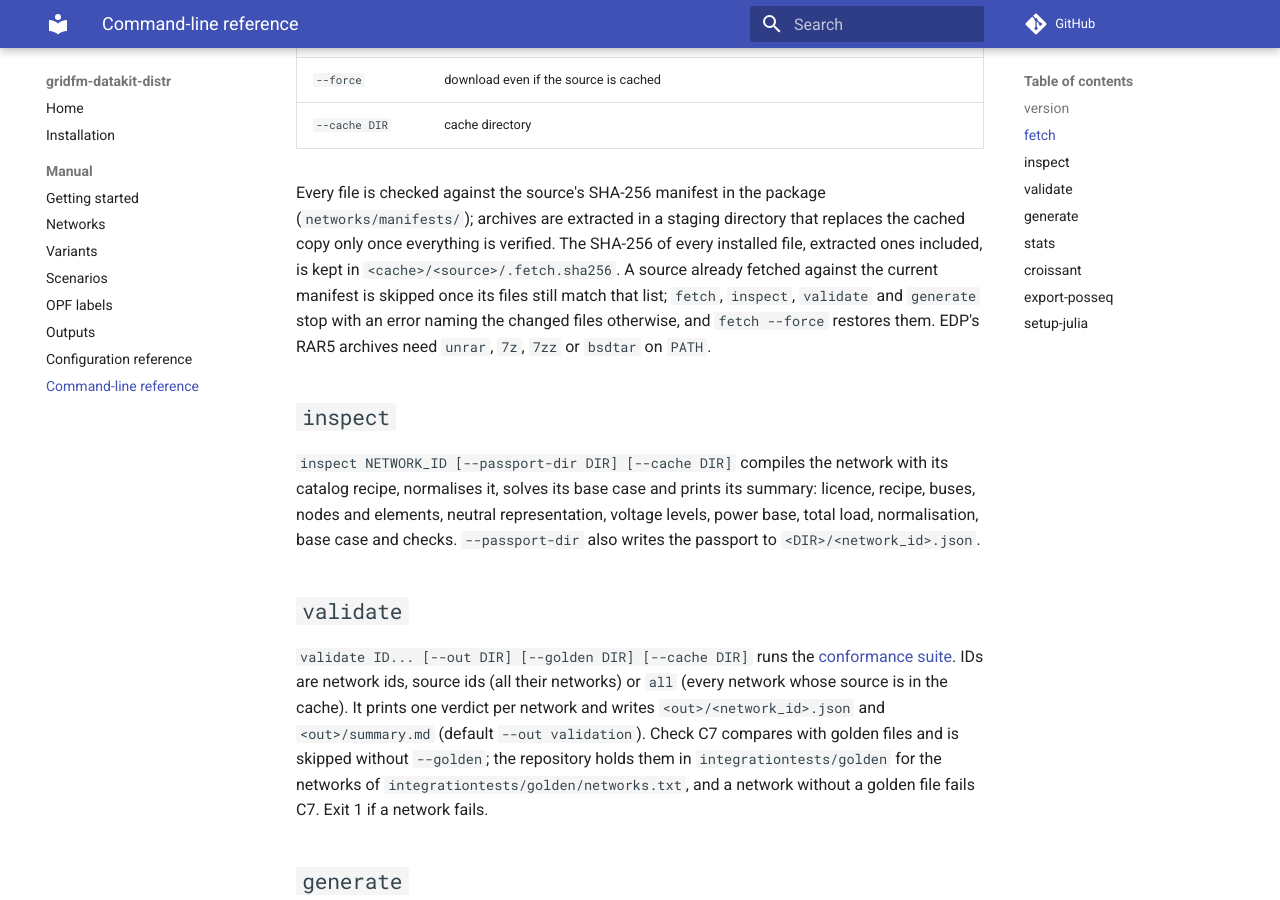
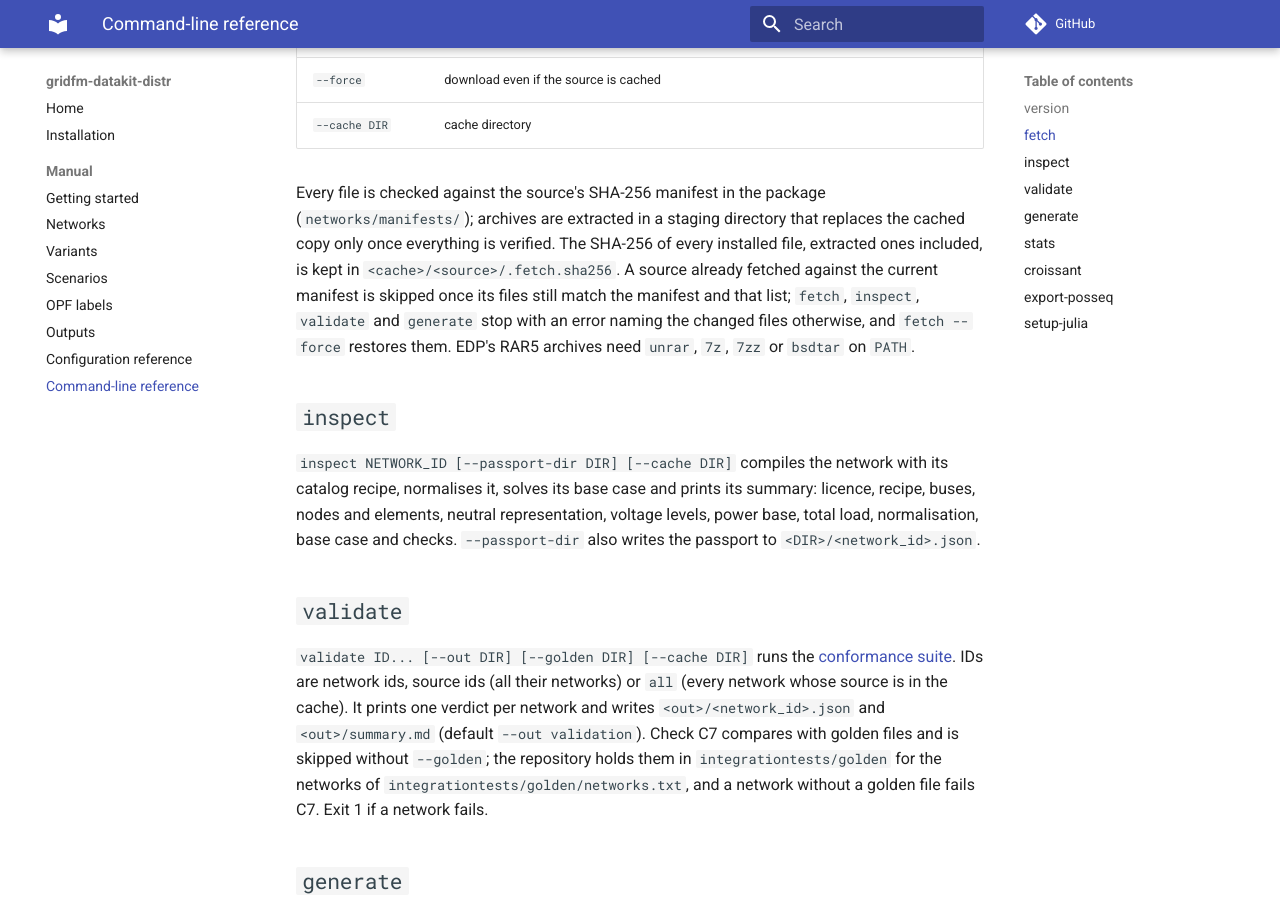
Before and after one commit to gridfm/gridfm-datakit-distr, an MkDocs documentation site: the page built from docs/manual/cli.md, in a window 1280 px wide and 900 px high, scrolled down 1299 px. Built offline with MkDocs 1.6.1 and Material for MkDocs 9.7.7, drawn with Linux system fonts in a browser that asks for light colours; comment, search, counter and statistics services are not loaded.

Commit message:
fix: check cached files against the pinned manifest first
The list that fetch records lives in the cache itself; the files of the
packaged manifest are now always checked against its pinned hashes, the
recorded list covering only the extracted files.

Signed-off-by: cardef <carmine.dellefemine@gmail.com>

```diff
--- a/docs/manual/cli.md
+++ b/docs/manual/cli.md
@@ -42,10 +42,11 @@ id fetches its whole source: `fetch ieee13` installs every IEEE feeder.
 Every file is checked against the source's SHA-256 manifest in the package
 (`networks/manifests/`); archives are extracted in a staging directory that replaces the cached
 copy only once everything is verified. The SHA-256 of every installed file, extracted ones
-included, is kept in `<cache>/<source>/.fetch.sha256`. A source already fetched against the current
-manifest is skipped once its files still match that list; `fetch`, `inspect`, `validate` and
-`generate` stop with an error naming the changed files otherwise, and `fetch --force` restores
-them. EDP's RAR5 archives need `unrar`, `7z`, `7zz` or `bsdtar` on `PATH`.
+included, is kept in `<cache>/<source>/.fetch.sha256`. A source already fetched against the
+current manifest is skipped once its files still match the manifest and that list; `fetch`,
+`inspect`, `validate` and `generate` stop with an error naming the changed files otherwise, and
+`fetch --force` restores them. EDP's RAR5 archives need `unrar`, `7z`, `7zz` or `bsdtar` on
+`PATH`.
 
 ## `inspect`
 
```
Also changed, not shown: 2 other files.
